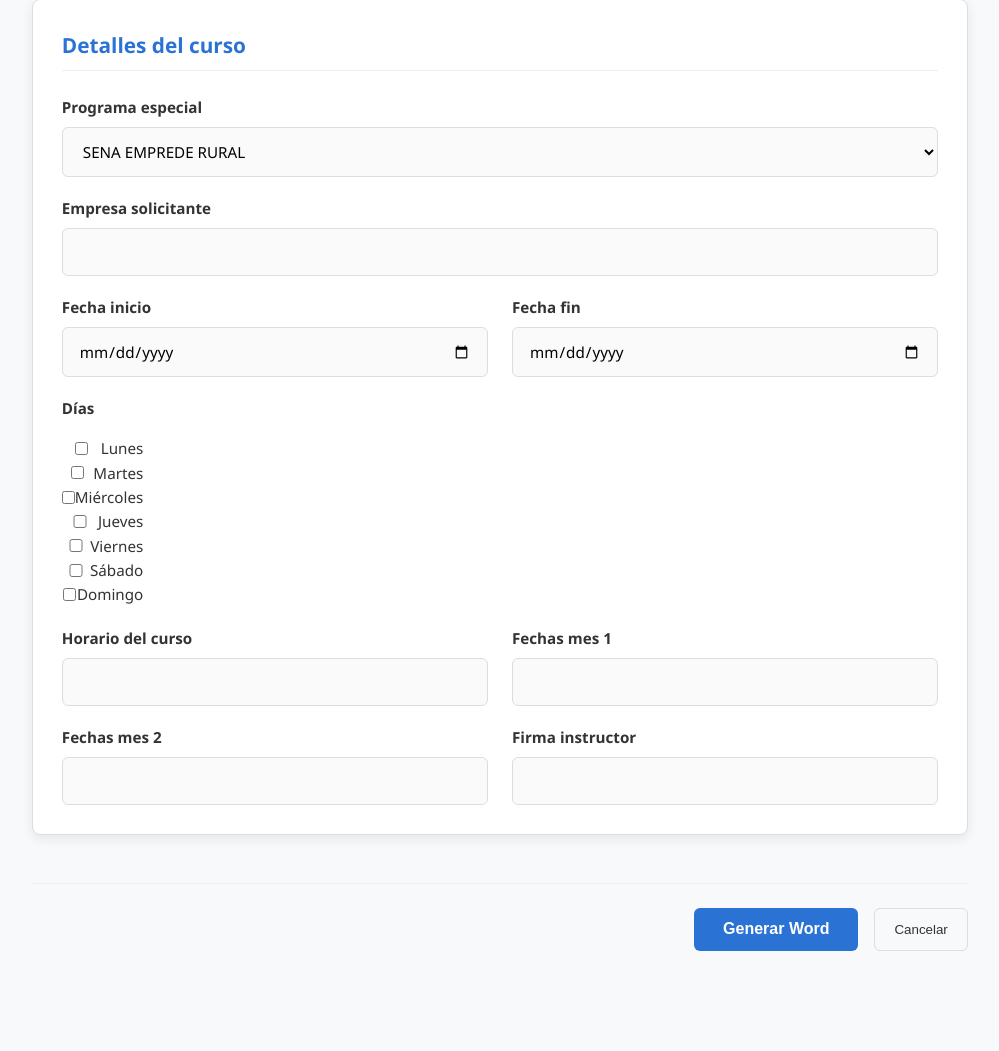
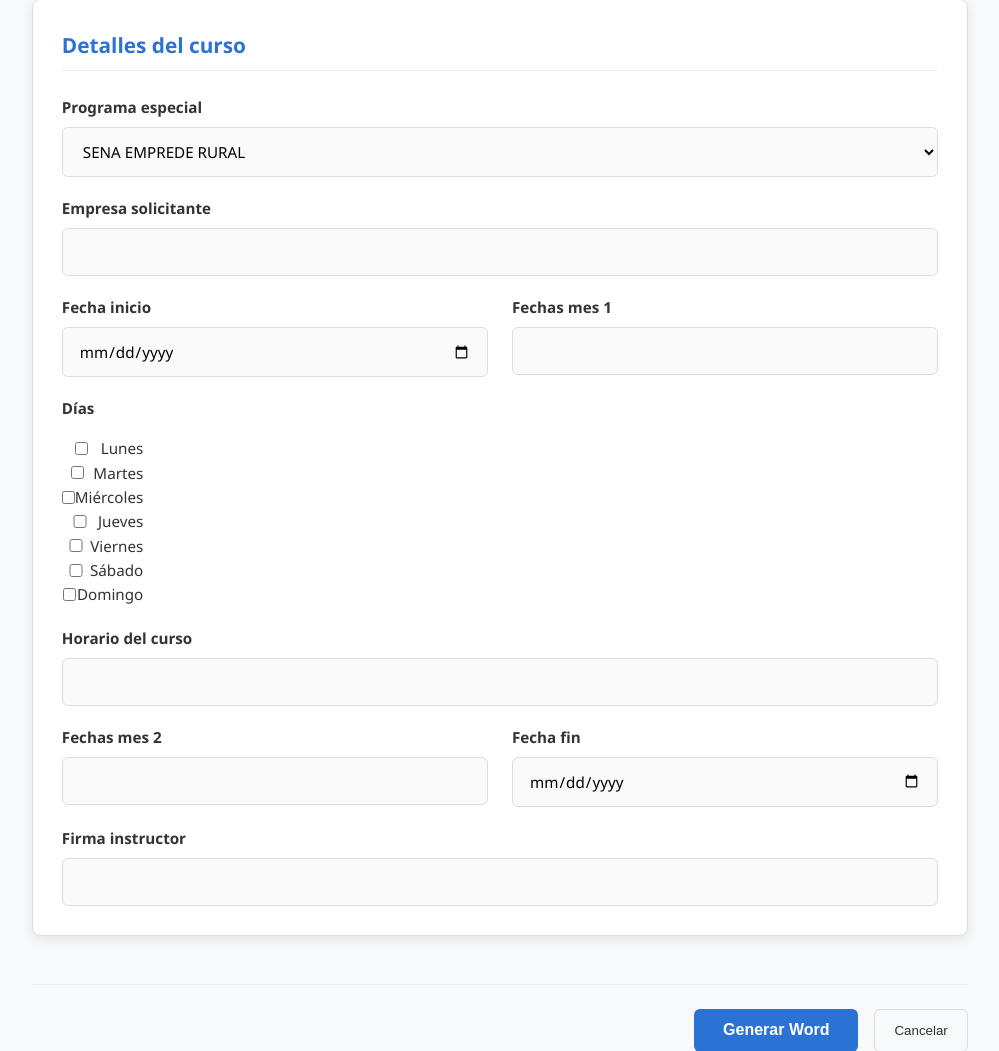
Before and after one commit to G1lber/Entreno-Cursos-Cortos, a Django app: page /generar_curso/ in a window 1280 px wide. Shown: the part 1099-2150 px from the top of the page, without its empty margins (140-1139 px from the left). Before the commit the page ends 2050 px from the top, so only its background shows below. Run offline with Django 5.2, Linux system fonts and the light colour scheme; a user stored in the database is signed in; tables that the repository leaves empty hold one stand-in row (values such as "Sample post").

Commit message:
Reorder and relabel date fields in form template
Moved and relabeled the 'fechafin' and 'fecha1' fields in formulario-formato.html for improved logical flow. 'Fecha fin' and 'Fechas mes 1' now appear in a more intuitive order, and duplicate field rendering was removed.

```diff
--- a/curso/templates/formularios/formulario-formato.html
+++ b/curso/templates/formularios/formulario-formato.html
@@ -106,9 +106,10 @@
                 {{ form.fechainicio }}
               </div>
               <div class="form-group">
-                <label for="{{ form.fechafin.id_for_label }}">Fecha fin</label>
-                {{ form.fechafin }}
+                <label for="{{ form.fecha1.id_for_label }}">Fechas mes 1</label>
+                {{ form.fecha1 }}
               </div>
+
             </div>
             <div class="form-group">
               <label>Días</label>
@@ -117,16 +118,10 @@
               </div>
             </div>
 
-            <div class="form-row">
               <div class="form-group">
                 <label for="{{ form.horario.id_for_label }}">Horario del curso</label>
                 {{ form.horario }}
               </div>
-              <div class="form-group">
-                <label for="{{ form.fecha1.id_for_label }}">Fechas mes 1</label>
-                {{ form.fecha1 }}
-              </div>
-            </div>
 
             <div class="form-row">
               <div class="form-group">
@@ -134,10 +129,14 @@
                 {{ form.fecha2 }}
               </div>
               <div class="form-group">
+                <label for="{{ form.fechafin.id_for_label }}">Fecha fin</label>
+                {{ form.fechafin }}
+              </div>
+            </div>
+            <div class="form-group">
                 <label for="{{ form.firma.id_for_label }}">Firma instructor</label>
                 {{ form.firma }}
               </div>
-            </div>
           </div>
 
           <!-- BOTONES -->
```
